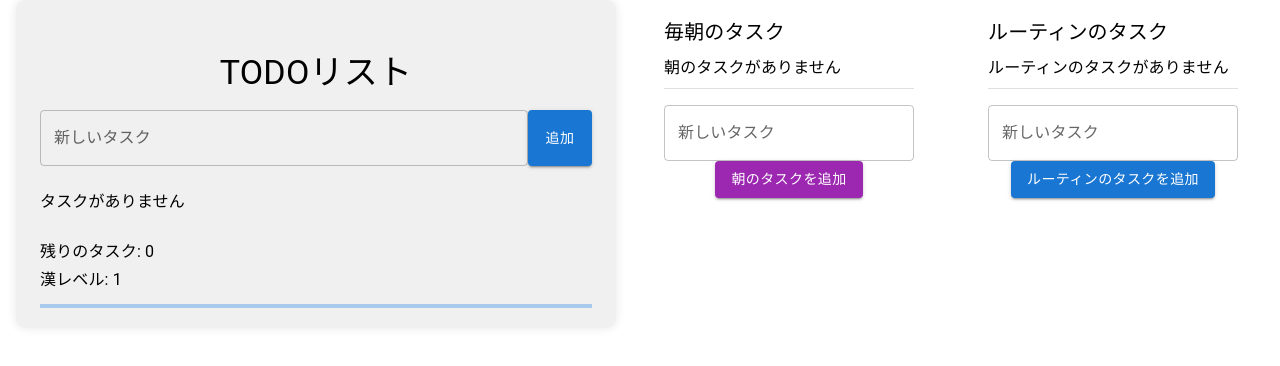
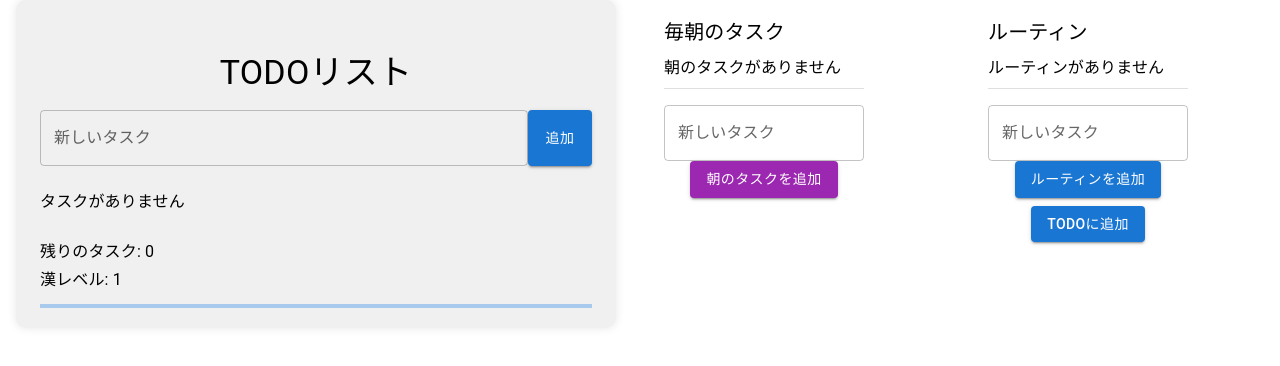
Before and after one commit to multikokoiti1998/todoapp, a React (Create React App) app in the folder react_todo/: page / in a window 1280 px wide. Shown: the top 366 px of the page. Built offline with nearby package versions, Linux system fonts and the light colour scheme.

Commit message:
状態保存模索中

```diff
--- a/react_todo/src/App.js
+++ b/react_todo/src/App.js
@@ -13,6 +13,7 @@ function App() {
   const initialState = savedState ? JSON.parse(savedState) : {
     todos: [],
     defaultMorningTodos: [],
+    routineTodos: [],
     level: 1,
     currentWidth: 0,
     lastTodoTime: null
@@ -21,14 +22,16 @@ function App() {
   const [todos, setTodos] = useState(initialState.todos || []);
   const [level, setLevel] = useState(initialState.level);
   const [defaultMorningTodos, setDefaultMorningTodos] = useState(initialState.defaultMorningTodos || []);
+  const [routineTodos, setRoutineTodos] = useState(initialState.routineTodos || []);
   const [currentWidth, setCurrentWidth] = useState(initialState.currentWidth);
   const [lastTodoTime, setLastTodoTime] = useState(initialState.lastTodoTime);
   const todoNameRef = useRef(null);
 
   useEffect(() => {
-    const stateToSave = { todos, level, currentWidth, lastTodoTime };
+    const stateToSave = { todos, defaultMorningTodos, routineTodos, level, currentWidth, lastTodoTime };
     localStorage.setItem(APP_KEY, JSON.stringify(stateToSave));
-  }, [todos, level, currentWidth, lastTodoTime]);
+    console.log("Saving state to localStorage:", stateToSave);
+  }, [todos, defaultMorningTodos, routineTodos, level, currentWidth, lastTodoTime]);
 
 
   useEffect(() => {
--- a/react_todo/src/MorningTodosDrawer.js
+++ b/react_todo/src/MorningTodosDrawer.js
@@ -1,11 +1,27 @@
-import React, { useState, useRef } from 'react';
-import { Drawer, Divider, Box, TextField, Button, List, ListItem, Typography, IconButton } from '@mui/material';
+import React, { useState, useRef, useEffect } from 'react';
+import { Box, Typography, List, ListItem, TextField, Button, IconButton, Divider } from '@mui/material';
 import { v4 as uuidv4 } from 'uuid';
 import DeleteIcon from '@mui/icons-material/Delete';
+
+const APP_KEY = 'sampleApp';
 
 function MorningTodosDrawer() {
   const [defaultMorningTodos, setDefaultMorningTodos] = useState([]);
   const todoNameRef = useRef(null);
+
+  // 初回レンダリング時にlocalStorageからデータを読み込む
+  useEffect(() => {
+    const savedTodos = localStorage.getItem(APP_KEY);
+    if (savedTodos) {
+      const parsedState = JSON.parse(savedTodos);
+      setDefaultMorningTodos(parsedState.defaultMorningTodos || []);
+    }
+  }, []);
+
+  // defaultMorningTodosが変更されるたびにlocalStorageに保存する
+  useEffect(() => {
+    localStorage.setItem(APP_KEY, JSON.stringify(defaultMorningTodos));
+  }, [defaultMorningTodos]);
 
   const onAddMorningTodo = () => {
     const newTodoName = todoNameRef.current.value.trim();
@@ -29,7 +45,7 @@ function MorningTodosDrawer() {
   };
 
   return (
-      <Box width={250} p={2}>
+      <Box width={200} p={2}>
         <Typography variant="h6">毎朝のタスク</Typography>
         <List>
           {defaultMorningTodos.length > 0 ? (
@@ -63,7 +79,6 @@ function MorningTodosDrawer() {
           </Button>
         </Box>
       </Box>
-
   );
 }
 
--- a/react_todo/src/RoutineTodosDrawer.js
+++ b/react_todo/src/RoutineTodosDrawer.js
@@ -1,5 +1,5 @@
 import React, { useState, useRef } from 'react';
-import { Drawer, Divider, Box, TextField, Button, List, ListItem, Typography, IconButton } from '@mui/material';
+import {  Divider, Box, TextField, Button, List, ListItem, Typography, IconButton } from '@mui/material';
 import { v4 as uuidv4 } from 'uuid';
 import DeleteIcon from '@mui/icons-material/Delete';
 
@@ -29,8 +29,8 @@ function RoutineTodosDrawer() {
   };
 
   return (
-      <Box width={250} p={2}>
-        <Typography variant="h6">ルーティンのタスク</Typography>
+      <Box width={200} p={2}>
+        <Typography variant="h6">ルーティン</Typography>
         <List>
           {routineTodos.length > 0 ? (
             routineTodos.map((todo) => (
@@ -47,7 +47,7 @@ function RoutineTodosDrawer() {
               </ListItem>
             ))
           ) : (
-            <Typography>ルーティンのタスクがありません</Typography>
+            <Typography>ルーティンがありません</Typography>
           )}
         </List>
         <Divider />
@@ -59,7 +59,10 @@ function RoutineTodosDrawer() {
             fullWidth
           />
           <Button variant="contained" color="primary" onClick={onAddRoutineTodo}>
-            ルーティンのタスクを追加
+            ルーティンを追加
+          </Button>
+          <Button variant="contained" color="primary" onClick={onAddRoutineTodo} sx={{mt:1}}>
+            TODOに追加
           </Button>
         </Box>
       </Box>
```
